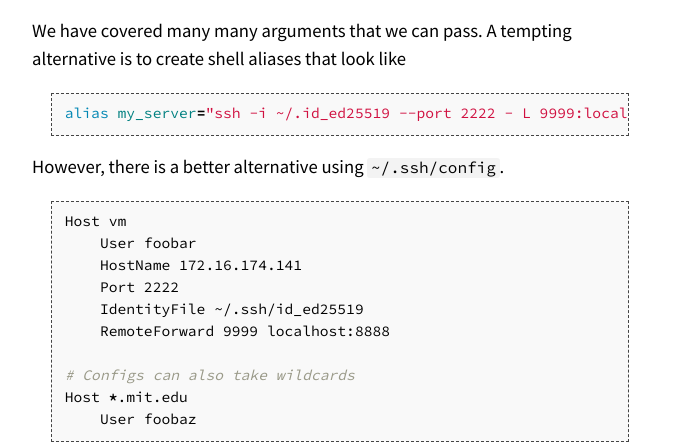
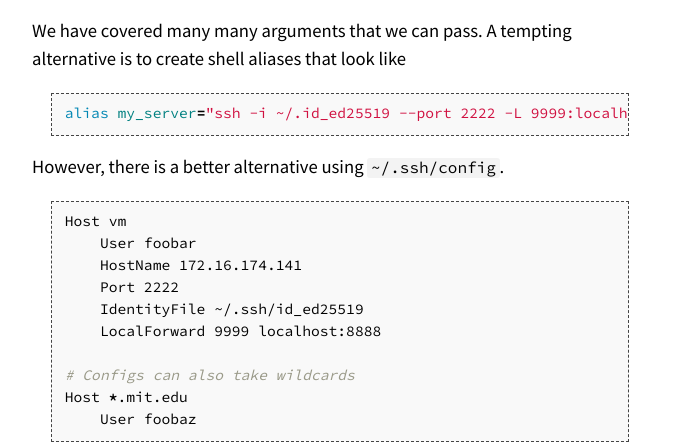
Before and after one commit to missing-semester-cn/missing-semester-cn.github.io, a Jekyll site: the page built from _2020/command-line.md, in a window 1280 px wide and 900 px high, scrolled down 12011 px. Shown: the part 155-599 px from the top of the window, without its empty margins (300-975 px from the left). Built offline with Jekyll 4.4.1, drawn with Linux system fonts in a browser that asks for light colours; some of the changed text lies outside the part shown.

Commit message:
Fix mixup between RemoteForward and LocalForward
Thanks to @carpdiem for pointing this out in
https://github.com/missing-semester/missing-semester/issues/31.

````diff
--- a/_2020/command-line.md
+++ b/_2020/command-line.md
@@ -383,7 +383,7 @@ The most common scenario is local port forwarding, where a service in the remote
 
 We have covered many many arguments that we can pass. A tempting alternative is to create shell aliases that look like
 ```bash
-alias my_server="ssh -i ~/.id_ed25519 --port 2222 - L 9999:localhost:8888 foobar@remote_server
+alias my_server="ssh -i ~/.id_ed25519 --port 2222 -L 9999:localhost:8888 foobar@remote_server
 ```
 
 However, there is a better alternative using `~/.ssh/config`.
@@ -394,7 +394,7 @@ Host vm
     HostName 172.16.174.141
     Port 2222
     IdentityFile ~/.ssh/id_ed25519
-    RemoteForward 9999 localhost:8888
+    LocalForward 9999 localhost:8888
 
 # Configs can also take wildcards
 Host *.mit.edu
@@ -500,7 +500,7 @@ Host vm
     User username_goes_here
     HostName ip_goes_here
     IdentityFile ~/.ssh/id_ed25519
-    RemoteForward 9999 localhost:8888
+    LocalForward 9999 localhost:8888
 ```
 1. Use `ssh-copy-id vm` to copy your ssh key to the server.
 1. Start a webserver in your VM by executing `python -m http.server 8888`. Access the VM webserver by navigating to `http://localhost:9999` in your machine.
````
